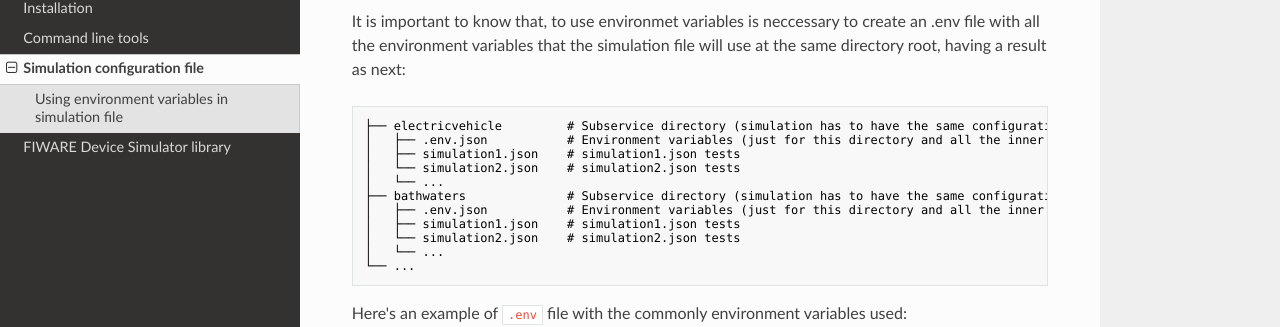
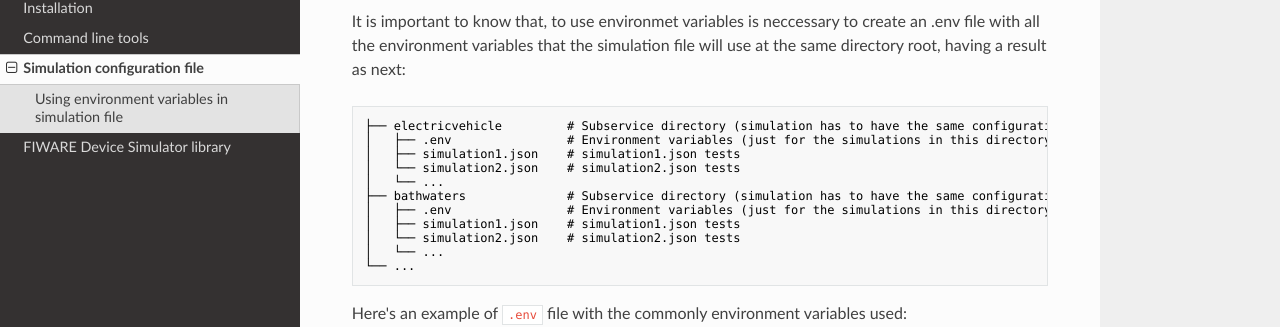
Before and after one commit to telefonicaid/fiware-device-simulator, an MkDocs documentation site: the page built from doc/manuals/simulation-configuration-file.md, in a window 1280 px wide and 900 px high, scrolled down 23211 px. Shown: the part 141-468 px from the top of the window. Built offline with MkDocs 1.6.1, drawn with Linux system fonts in a browser that asks for light colours; nearby versions of some CDN libraries; comment, search, counter and statistics services are not loaded; old or Windows-style settings are respelled for this version of MkDocs.

Commit message:
Update doc/manuals/simulation-configuration-file.md
Co-authored-by: Fermín Galán Márquez <fgalan@users.noreply.github.com>

````diff
--- a/doc/manuals/simulation-configuration-file.md
+++ b/doc/manuals/simulation-configuration-file.md
@@ -527,12 +527,12 @@ It is important to know that, to use environmet variables is neccessary to creat
 
 ``` tree
 ├── electricvehicle         # Subservice directory (simulation has to have the same configuration)
-│   ├── .env.json           # Environment variables (just for this directory and all the inner simulation)
+│   ├── .env                # Environment variables (just for the simulations in this directory)
 │   ├── simulation1.json    # simulation1.json tests
 │   └── simulation2.json    # simulation2.json tests
 │   └── ...
 ├── bathwaters              # Subservice directory (simulation has to have the same configuration)
-│   ├── .env.json           # Environment variables (just for this directory and all the inner simulation)
+│   ├── .env                # Environment variables (just for the simulations in this directory)
 │   ├── simulation1.json    # simulation1.json tests
 │   └── simulation2.json    # simulation2.json tests
 │   └── ...
````
